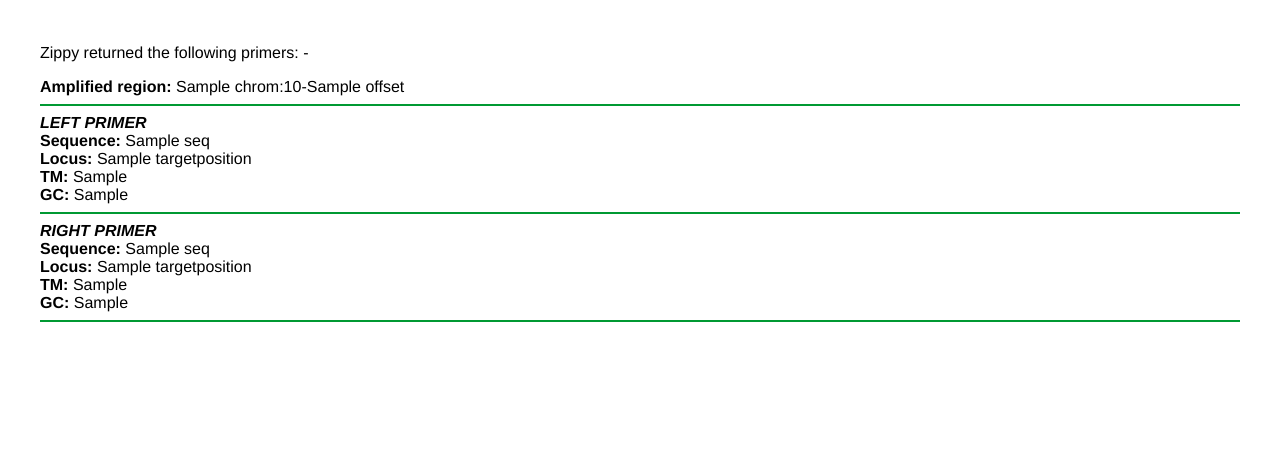
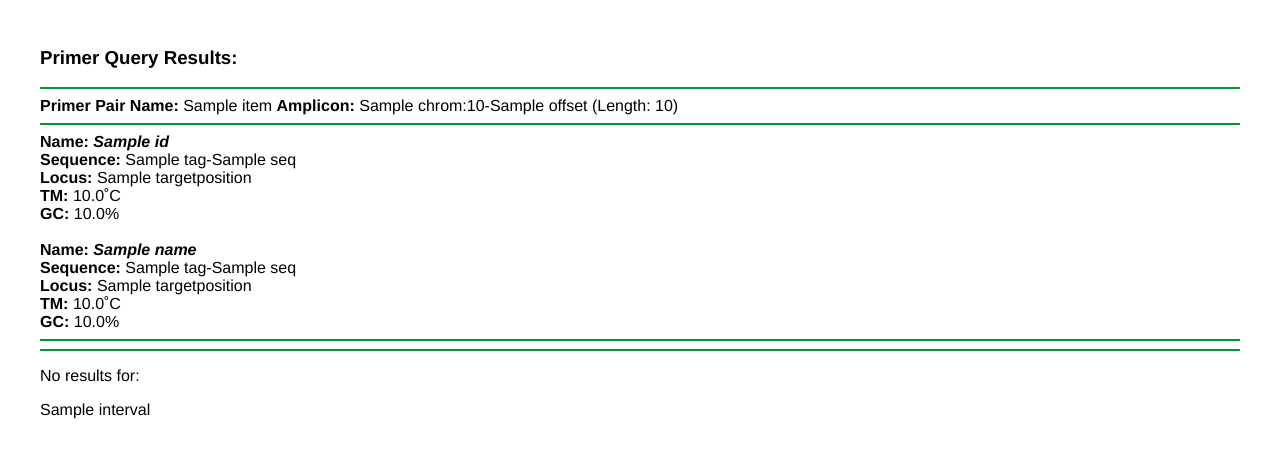
Before and after one commit to KingsPM/zippy, a Flask app: template zippy/templates/adhoc_result.html in a window 1280 px wide. Shown: the part 70-528 px from the top of the page. Run offline with Flask 2, Linux system fonts and the light colour scheme; the template is opened without the code that fills it: most values are stand-ins (such as "Sample title", 1, 10 or a date in 2020); parts of the project's set-up code (start-up, migrations or seed data) failed here and were passed over.

Commit message:
webinterface updates, force location update

```diff
--- a/zippy/static/styles.css
+++ b/zippy/static/styles.css
@@ -53,6 +53,7 @@
 }
 
 table {
+	font-size: 12px;
 	text-align: left;
 	border-spacing: 0px;
 }
--- a/zippy/templates/adhoc_result.html
+++ b/zippy/templates/adhoc_result.html
@@ -1,37 +1,33 @@
 {% extends "base.html" %}
 {% block content %}
+	<h3>Primer Query Results:</h3>
 	{% if resultList is not equalto [] %}
-		<p>Zippy returned the following primers: -</p>
+		<hr>
 		{% for item in resultList %}
-			<b>Amplified region:</b> {{item[0].targetposition.chrom}}:{{item[0].targetposition.offset+item[0].targetposition.length}}-{{item[1].targetposition.offset}}<hr>
-				<b><i>LEFT PRIMER</i></b><br>
-				<b>Sequence:</b> {{item[0].seq}}<br>
-				<b>Locus:</b> {{item[0].targetposition}}<br>
-				<b>TM:</b> {{item[0].tm}}<br>
-				<b>GC:</b> {{item[0].gc}}<br>
+			<b>Primer Pair Name:</b> {{item.name}}  <b>Amplicon:</b> {{item[0].targetposition.chrom}}:{{item[0].targetposition.offset+item[0].targetposition.length}}-{{item[1].targetposition.offset}} (Length: {{item[1].targetposition.offset+item[1].targetposition.length-item[0].targetposition.offset}})
 				<hr>
-				<b><i>RIGHT PRIMER</i></b><br>
-				<b>Sequence:</b> {{item[1].seq}}<br>
+				<b>Name:<i> {{ item[0].name }}</i></b><br>
+				<b>Sequence:</b> {{ item[0].tag }}-{{ item[0].seq }}<br>
+				<b>Locus:</b> {{ item[0].targetposition }}<br>
+				<b>TM:</b> {{ '%0.1f'|format(item[0].tm|float) }}˚C<br>
+				<b>GC:</b> {{ '%0.1f'|format((item[0].gc * 100)|float) }}%<br>
+				<br>
+				<b>Name:<i> {{item[1].name}}</i></b><br>
+				<b>Sequence:</b> {{ item[1].tag }}-{{ item[1].seq }}<br>
 				<b>Locus:</b> {{item[1].targetposition}}<br>
-				<b>TM:</b> {{item[1].tm}}<br>
-				<b>GC:</b> {{item[1].gc}}<br>
+				<b>TM:</b> {{ '%0.1f'|format(item[1].tm|float) }}˚C<br>
+				<b>GC:</b> {{ '%0.1f'|format((item[1].gc * 100)|float) }}%<br>
 				<hr>
 		{% endfor %}
-	{% elif missedIntervals is not equalto [] %}
-		<p>Zippy unable to design primers that satisfy the design limits set for the following intervals: -</p>
+	{% endif %}
+	<hr/>
+	{% if resultList is not equalto [] %}
+		<p>No results for: </p>
 		{% for interval in missedIntervals %}
 			<p>{{interval}}</p>
 		{% endfor %}
-		<p>Please re-submit a different genomic location or relax the configuration design limits and attempt the primer design again</p>
-		<div>
-    	    <p>Enter specific locus to design primer for in the form: <span class="pop">Chromosome:Start-End[:-]</span></p>
-    	    <form action="/adhoc_design/" method="post" enctype="multipart/form-data">
-    	        <input type="text" name="locus"><br><br>
-    	        <input type="checkbox" name="store" value="True">Store designed primers<br><br>
-    	        <input type="submit" value="Submit">
-    	    </form>
-    	</div>
-	{% else %}
+	{% endif %}
+	{% if not missedIntervals and not resultList %}
 		<p>The specific locus to design primers for was not given in the correct format. Please re-submit in the correct format: <span class="pop">Chromosome:Start-End[:-]</span></p>
 		<div>
     	    <form action="/adhoc_design/" method="post" enctype="multipart/form-data">
--- a/zippy/templates/file_uploaded.html
+++ b/zippy/templates/file_uploaded.html
@@ -1,7 +1,7 @@
 {% extends "base.html" %}
 {% block content %}
 	<p>File upload succesful</p>
-	<p>Zippy returned the following files: -</p>
+	<p>Zippy returned the following files: </p>
 	<ul>
 		{% for file in outputFiles %}
 			{% set filelist = file.split('/') %}
@@ -9,7 +9,7 @@
 		{% endfor %}
 	</ul>
 	{% if missedIntervals is not equalto [] %}
-		<p>Zippy unable to design primers that satisfy the design limits set for the following intervals: -</p>
+		<p>Zippy unable to design primers that satisfy the design limits set for the following intervals: </p>
 		{% for interval in missedIntervals %}
 			<p>{{interval}}</p>
 		{% endfor %}
--- a/zippy/templates/searchname_result.html
+++ b/zippy/templates/searchname_result.html
@@ -18,7 +18,7 @@
 					<td><b>{{pairName[:-1]|join('_')}}</b></td>
 					{% for primer in pair %}
 						<td><i>{{primer.name}}</i></td>
-						<td>{{primer.seq}}</td>
+						<td>{{primer.tag}}-{{primer.seq}}</td>
 						<td>{{primer.targetposition}}</td>
 					{% endfor %}
   				</tr>
--- a/zippy/zippy.py
+++ b/zippy/zippy.py
@@ -466,10 +466,10 @@
                     print >> fh, '\n'.join([ '\t'.join([sample,i.name]) for i in missed ])
     return writtenFiles, sorted(list(set(missedIntervalNames)))
 
-def updateLocation(primername, location, database):
+def updateLocation(primername, location, database, force=False):
     occupied = database.getLocation(location)
     if not occupied:
-        if database.storePrimer(primername,location):
+        if database.storePrimer(primername,location,force):
             return '%s location sucessfully set to %s' % (primername, str(location))
         else:
             return 'WARNING: %s location update to %s failed' % (primername, str(location))
@@ -546,6 +546,8 @@
     parser_update = subparsers.add_parser('update', help='Update status and location of primers')
     parser_update.add_argument('-l', dest="location", nargs=3, \
         help="Update storage location of primer pair (pairid vessel well)")
+    parser_update.add_argument("--force", dest="force", default=True, action='store_false', \
+        help="Force Location update (resets existing)")
     parser_update.add_argument('-b', dest="blacklist", type=str, \
         help="Blacklist primer")
     parser_update.set_defaults(which='update')
@@ -614,7 +616,7 @@
     elif options.which=='update':  #update location primer pairs are stored
         if options.location:
             primer, vessel, well = options.location
-            print >> sys.stderr, updateLocation(primer, Location(vessel, well), db)
+            print >> sys.stderr, updateLocation(primer, Location(vessel, well), db, options.force)
         if options.blacklist:
             print >> sys.stderr, 'BLACKLISTED PAIRS: {}'.format(','.join(db.blacklist(options.blacklist)))
             print >> sys.stderr, 'REMOVED ORPHANS:   {}'.format(','.join(db.removeOrphans()))
```
Also changed, not shown: zippy/templates/index.html (+11 -9 lines), zippy/views.py (+34 -16 lines), zippy/zippylib/database.py (+10 -1 lines).
